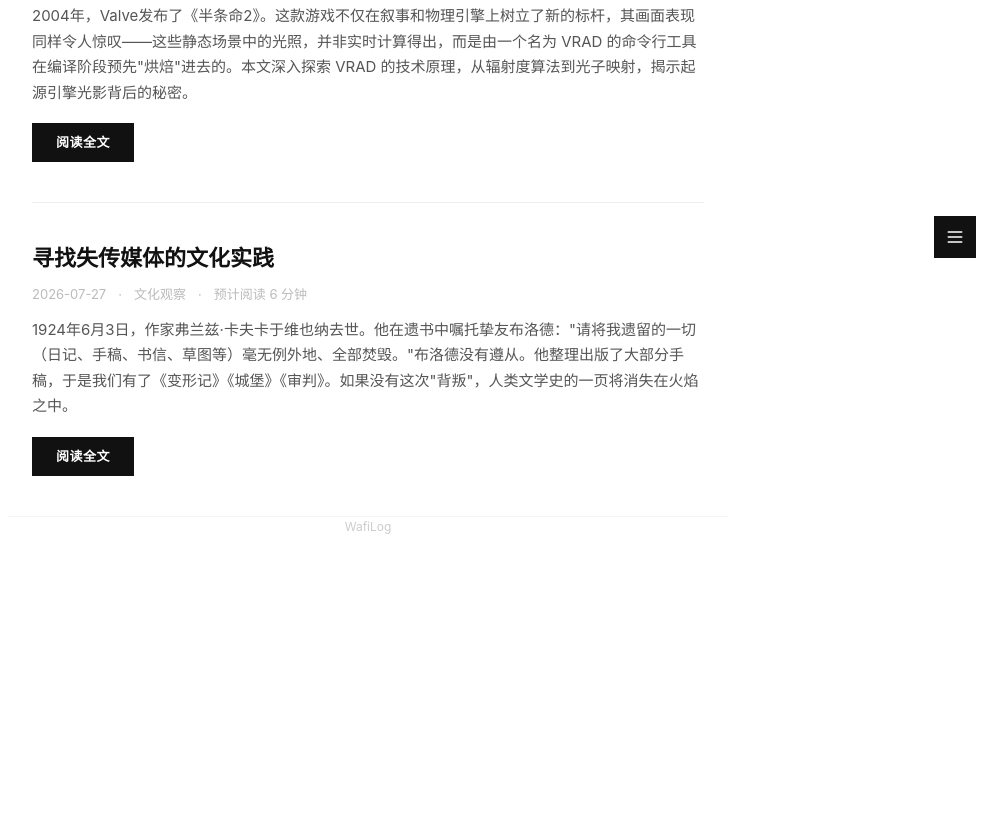
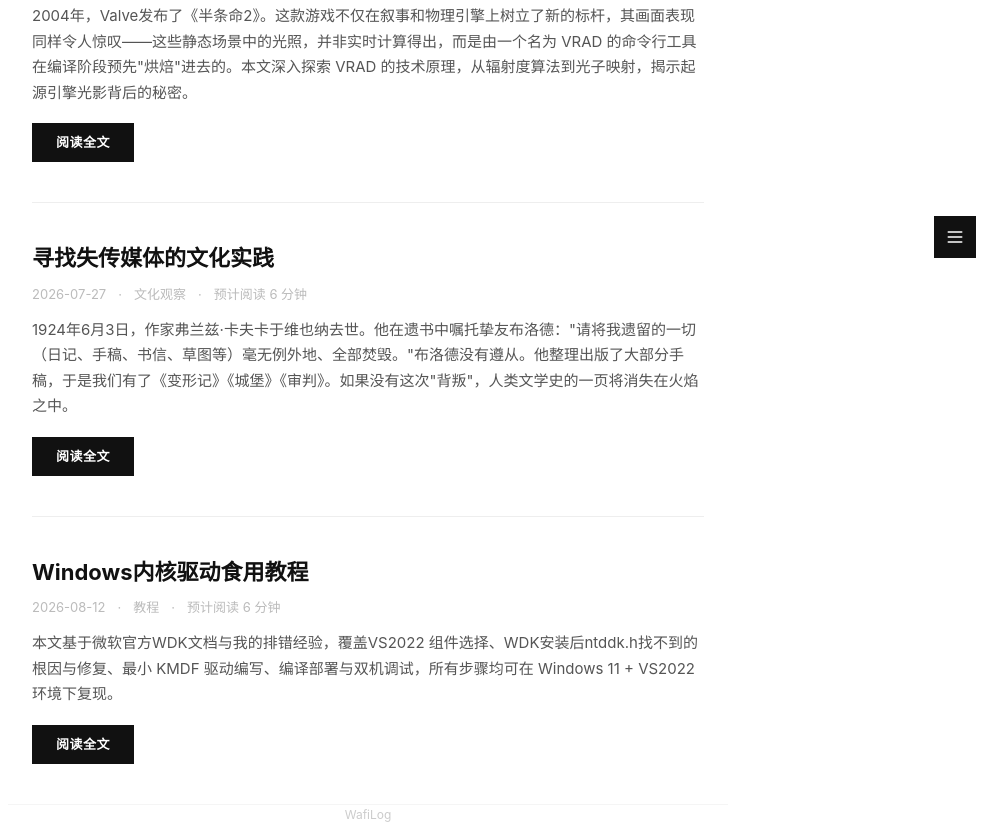
Before and after one commit to Miwafi/Miwafi.github.io, a plain HTML site: page index.html in a window 1280 px wide. Shown: the part 510-1334 px from the top of the page, without its empty margins (272-1279 px from the left). Before the commit the page ends 1046 px from the top, so only its background shows below. Drawn offline with Linux system fonts and the light colour scheme.

Commit message:
index update

```diff
--- a/index.html
+++ b/index.html
@@ -273,6 +273,24 @@
     <a class="post-btn" href="https://miwafi.github.io/2026/07/27/LM/#more">阅读全文</a>
   </article>
 
+  <!-- Article 4 -->
+  <article class="post">
+    <h2 class="post-title">
+      <a href="https://miwafi.github.io/2026/08/12/Driverdevelop/#more">Windows内核驱动食用教程</a>
+    </h2>
+    <div class="post-meta">
+      <span>2026-08-12</span>
+      <span>·</span>
+      <span>教程</span>
+      <span>·</span>
+      <span>预计阅读 6 分钟</span>
+    </div>
+    <p class="post-excerpt">
+      本文基于微软官方WDK文档与我的排错经验，覆盖VS2022 组件选择、WDK安装后ntddk.h找不到的根因与修复、最小 KMDF 驱动编写、编译部署与双机调试，所有步骤均可在 Windows 11 + VS2022 环境下复现。
+    </p>
+    <a class="post-btn" href="https://miwafi.github.io/2026/08/12/Driverdevelop/#more">阅读全文</a>
+  </article>
+
 </main>
 
 <footer class="container">
@@ -296,6 +314,11 @@
   <button class="sidebar-close" id="sidebarClose" aria-label="关闭侧边栏">✕</button>
   <h3>归档</h3>
   <ul>
+    <li><a href="#">2026 年 12 月</a></li>
+    <li><a href="#">2026 年 11 月</a></li>
+    <li><a href="#">2026 年 10 月</a></li>
+    <li><a href="#">2026 年 9 月</a></li>
+    <li><a href="#">2026 年 8 月</a></li>
     <li><a href="#">2026 年 7 月</a></li>
     <li><a href="#">2026 年 6 月</a></li>
     <li><a href="#">2026 年 5 月</a></li>
```
